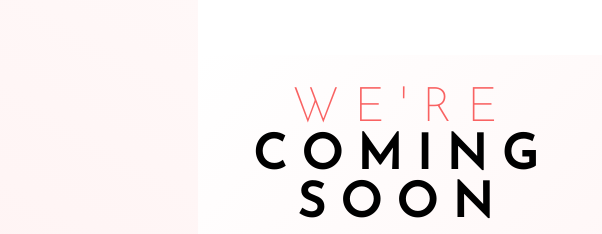
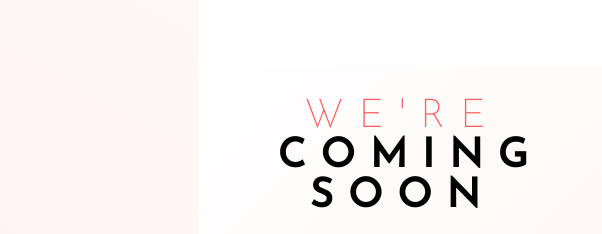
Before and after one commit to Benjihunt97/Base-Appearal, a plain HTML site: page index.html in a window 1280 px wide. Shown: the part 210-444 px from the top of the page, 42-644 px from the left. Drawn offline with nearby package versions, Linux system fonts and the light colour scheme; a web font is replaced by a local one.

Commit message:
Update style.css

```diff
--- a/style.css
+++ b/style.css
@@ -155,6 +155,11 @@ button {
         grid-area: hero;
     }
 
+    .title,
+    .title span {
+        font-size: 2.5rem;
+    }
+
     .image-hero {
         grid-area: hero-img;
     }
```
